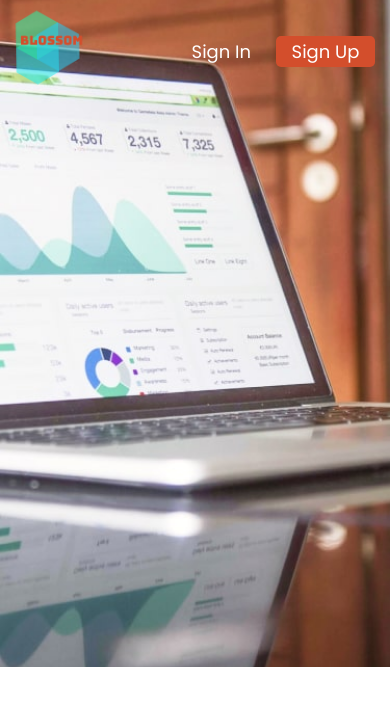
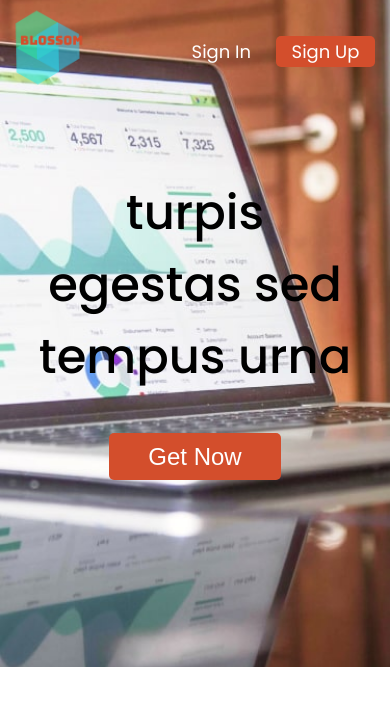
Before and after one commit to Aim-Entity/expense-tracker, a Django app: template templates/home/index.htm in a window 390 px wide. Shown: the top 706 px of the page. Run offline with Django 3.2, Linux system fonts and the light colour scheme; the template is opened without the code that fills it, so the values that code supplies are empty.

Commit message:
Created home mobile view section 1

```diff
--- a/home/static/home/style.css
+++ b/home/static/home/style.css
@@ -90,3 +90,38 @@ a {
   font-size: 18px;
   line-height: 27px;
 }
+
+.s1-title-text-container {
+  width: 85%;
+  margin: 0 auto;
+}
+
+.s1-title-text {
+  margin-top: 75px;
+  font-weight: 500;
+  font-size: 48px;
+  line-height: 72px;
+  text-align: center;
+
+  color: #000000;
+}
+
+.s1-btn {
+  position: relative;
+  left: 50%;
+  transform: translateX(-50%);
+  margin-top: 40px;
+  width: 172px;
+  height: 47px;
+
+  background: #d34e2c;
+  border-radius: 5px;
+  border: none;
+
+  font-size: 24px;
+  line-height: 36px;
+
+  text-align: center;
+
+  color: #ffffff;
+}
--- a/templates/home/index.htm
+++ b/templates/home/index.htm
@@ -8,7 +8,7 @@
     <link rel="stylesheet" href="{% static 'home/style.css' %}" />
     <script src="{% static 'home/app.js' %}"></script>
     <link
-      href="https://fonts.googleapis.com/css2?family=Poppins:ital,wght@0,300;0,400;0,600;0,700;1,300;1,400;1,500&display=swap"
+      href="https://fonts.googleapis.com/css2?family=Poppins:ital,wght@0,300;0,400;0,500;0,600;0,700;1,300;1,400;1,500&display=swap"
       rel="stylesheet"
     />
   </head>
@@ -50,6 +50,13 @@
           </div>
         </nav>
       </header>
+
+      <div class="section1-main-body">
+        <div class="s1-title-text-container">
+          <h1 class="s1-title-text">turpis egestas sed tempus urna</h1>
+        </div>
+        <button class="s1-btn btn">Get Now</button>
+      </div>
     </div>
   </body>
 </html>
```
